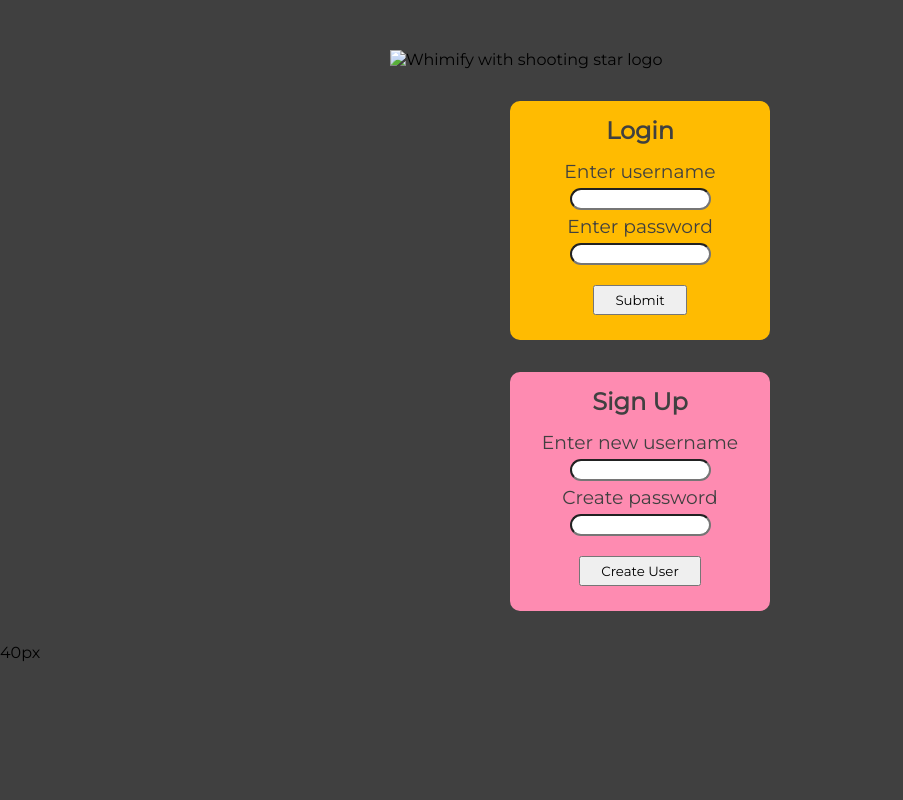
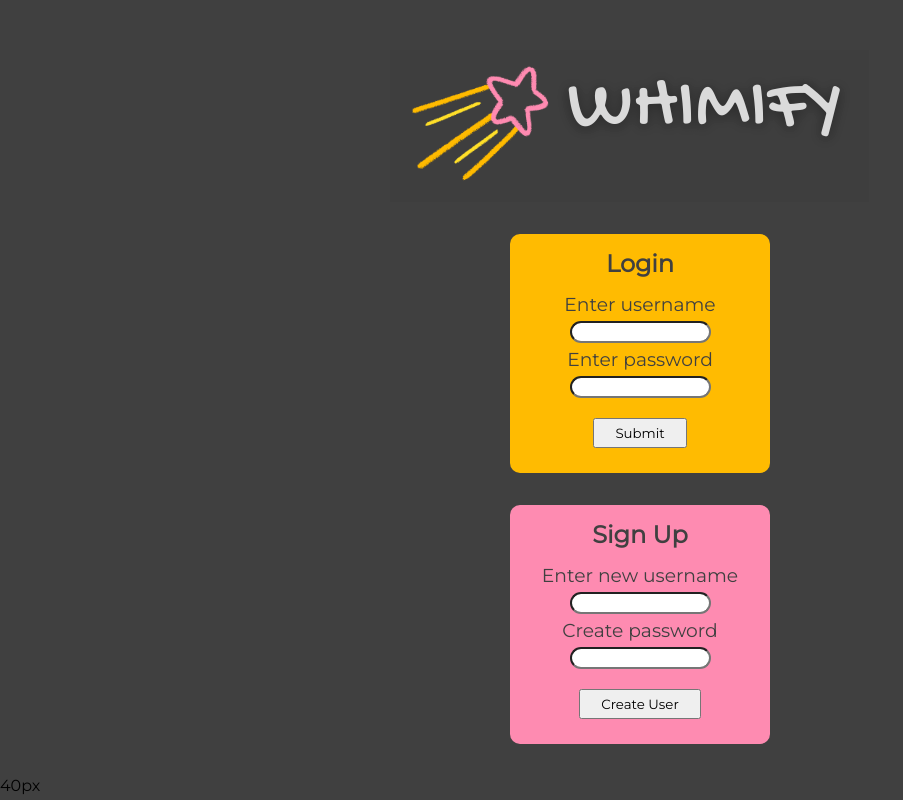
Before and after one commit to ashleykosik/CapstoneProject, a plain HTML site: page index.html in a window 1280 px wide. Shown: the whole page, without its empty margins (0-903 px from the left). Drawn offline with nearby package versions, Linux system fonts and the light colour scheme.

Commit message:
update index.html image route

```diff
--- a/index.html
+++ b/index.html
@@ -16,7 +16,7 @@
     <main>
         <section class="container">
 
-            <img src="../images/1.png" alt="Whimify with shooting star logo"/>
+            <img src="Whimify-App/images/1.png" alt="Whimify with shooting star logo"/>
 
             <section class="login">
             <h2>Login</h2>
```
